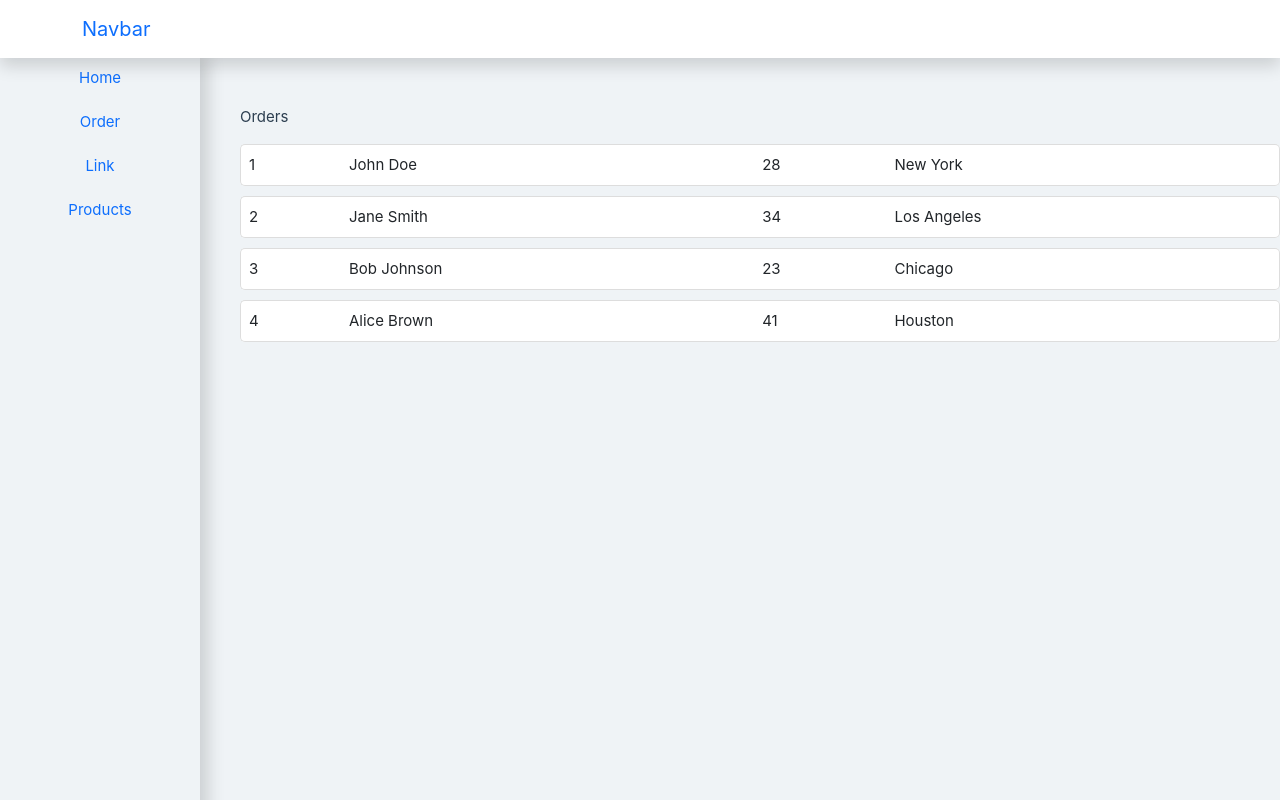
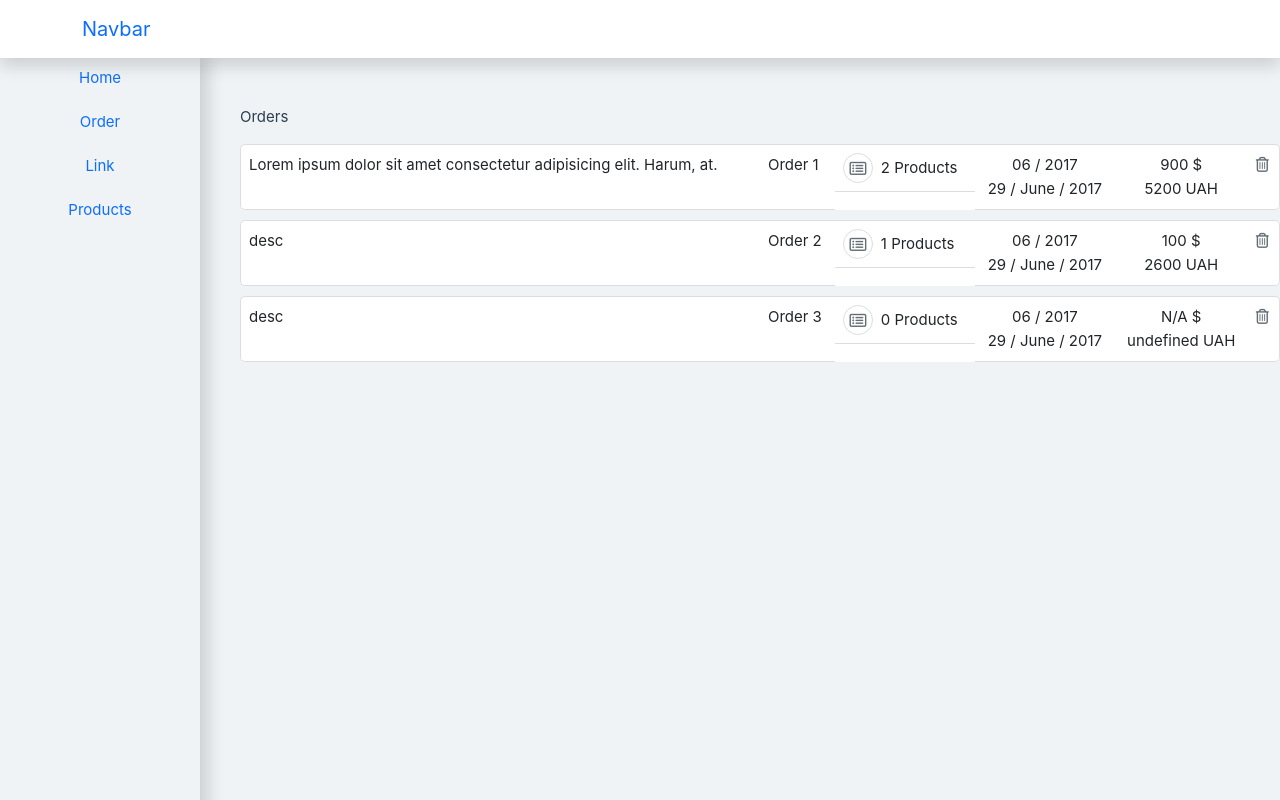
Before and after one commit to AndrewVoloshin/dZENcode_test_work, a Vue app: page /order in a window 1280 px wide. Shown: the top 800 px of the page. Built offline with nearby package versions, Linux system fonts and the light colour scheme.

Commit message:
feat:  orders functional

```diff
--- a/index.html
+++ b/index.html
@@ -1,5 +1,6 @@
 <!DOCTYPE html>
 <html lang="en">
+
 <head>
       <meta charset="UTF-8">
       <link rel="icon"
@@ -14,6 +15,9 @@
       <script src="https://cdn.jsdelivr.net/npm/bootstrap@5.0.2/dist/js/bootstrap.bundle.min.js"
               integrity="sha384-MrcW6ZMFYlzcLA8Nl+NtUVF0sA7MsXsP1UyJoMp4YLEuNSfAP+JcXn/tWtIaxVXM"
               crossorigin="anonymous"></script>
+      <script src="https://kit.fontawesome.com/dfa48c6e2c.js"
+              crossorigin="anonymous"></script>
+
 </head>
 
 <body>
--- a/package.json
+++ b/package.json
@@ -13,6 +13,7 @@
     "format": "prettier --write src/"
   },
   "dependencies": {
+    "moment": "^2.30.1",
     "pinia": "^2.1.7",
     "vue": "^3.4.29",
     "vue-router": "^4.3.3"
--- a/src/components/OrderItem.vue
+++ b/src/components/OrderItem.vue
@@ -1,25 +1,63 @@
 <script setup lang="ts">
-import { ref } from 'vue';
-
-const people = ref([
-    { name: 'John Doe', age: 28, city: 'New York' },
-    { name: 'Jane Smith', age: 34, city: 'Los Angeles' },
-    { name: 'Bob Johnson', age: 23, city: 'Chicago' },
-    { name: 'Alice Brown', age: 41, city: 'Houston' },
-]);
-</script>
-<template>
+import { ref, computed } from 'vue';
+import { orders as importedOrders, products as importedProducts } from '@/data/data.js';
+import { calculateOrderSums, countOrderProducts } from '@/utils/orderUtils';
+import { formatDate } from '@/utils/formatDate';
 
 
-    <div class=" w-10 h-10 ">
+const orders = ref(importedOrders);
+const products = ref(importedProducts);
+
+
+const orderSums = computed(() => calculateOrderSums(products.value));
+console.log(orderSums);
+
+const orderTotalProducts = computed(() => countOrderProducts(orders.value, products.value));
+console.log(orderTotalProducts.value, 'orderTotalProducts');
+
+
+function deleteOrder(index: number) {
+    orders.value.splice(index, 1);
+}
+
+</script>
+
+<template>
+    <div>
         <table class="table">
             <tbody>
-                <tr v-for="(person, index) in people"
-                    :key="index">
-                    <td>{{ index + 1 }}</td>
-                    <td>{{ person.name }}</td>
-                    <td>{{ person.age }}</td>
-                    <td>{{ person.city }}</td>
+                <tr v-for="(order, index) in orders"
+                    :key="order.id">
+                    <td>{{ order.description }}</td>
+                    <td>{{ order.title }}</td>
+
+
+                    <td class="icon-text-cell">
+                        <i class="fa-solid fa-rectangle-list icon-circle"></i>
+                        {{ orderTotalProducts[order.id]}} Products
+                    </td>
+
+                    <td>
+                        <span class="d-block text-center"> {{ formatDate(order.date).part }}</span>
+                        <span class="d-block text-center">{{ formatDate(order.date).full }}</span>
+
+                    </td>
+
+                    <td>
+                        <span class="d-block text-center">
+                            {{ (orderSums[order.id]?.USD ?? 'N/A') + ' $' }}
+                        </span>
+                        <span class="d-block text-center">
+                            {{ orderSums[order.id]?.UAH + ' UAH' || 'N/A' }}
+                        </span>
+                    </td>
+                    <td>
+                        <button @click="deleteOrder(index)"
+                                class="delete-btn">
+                            <i class="fa-regular fa-trash-can"
+                               style="color: #636d73;"></i>
+                        </button>
+                    </td>
                 </tr>
             </tbody>
         </table>
@@ -56,4 +94,21 @@ const people = ref([
         border-bottom-right-radius: 5px;
     }
 }
+
+.icon-text-cell {
+    display: flex;
+    align-items: center;
+    gap: 8px;
+}
+
+.icon-circle {
+    display: flex;
+    align-items: center;
+    justify-content: center;
+    width: 30px;
+    height: 30px;
+    border-radius: 50%;
+    border: 1px solid #ddd;
+    color: #636d73;
+}
 </style>
--- a/public/data.js
+++ b/src/data/data.js
@@ -1,9 +1,9 @@
-const orders = [
+export const orders = [
   {
     id: 1,
     title: 'Order 1',
     date: '2017-06-29 12:09:33',
-    description: 'desc',
+    description: 'Lorem ipsum dolor sit amet consectetur adipisicing elit. Harum, at.',
     get products () { return products }
   },
   {
@@ -22,7 +22,7 @@ const orders = [
   }
 ]
 
-const products = [
+export const products = [
   {
     id: 1,
     serialNumber: 1234,
@@ -60,5 +60,25 @@ const products = [
     ],
     order: 2,
     date: '2017-06-29 12:09:33'
-  }
+  },
+  {
+    id: 3,
+    serialNumber: 1234,
+    isNew: 1,
+    photo: 'pathToFile.jpg',
+    title: 'Product 1',
+    type: 'Monitors',
+    specification: 'Specification 1',
+    guarantee: {
+      start: '2017-06-29 12:09:33',
+      end: '2017-06-29 12:09:33'
+    },
+    price: [
+      {value: 800, symbol: 'USD', isDefault: 0},
+      {value: 2600, symbol: 'UAH', isDefault: 1}
+    ],
+    order: 1,
+    date: '2017-06-29 12:09:33'
+  },
+
 ]
--- /dev/null
+++ b/src/types/ordersTypes.ts
@@ -0,0 +1,40 @@
+export type Price = {
+    value: number;
+    symbol: string;
+    isDefault: number;
+};
+
+export type Product = {
+    id: number;
+    serialNumber: number;
+    isNew: number;
+    photo: string;
+    title: string;
+    type: string;
+    specification: string;
+    guarantee: {
+        start: string;
+        end: string;
+    };
+    price: Price[];
+    order: number;
+    date: string;
+};
+
+export type Order = {
+    id: number;
+    title: string;
+    date: string;
+    description: string;
+};
+
+export type OrderTotalProducts = {
+    [orderId: number]: number
+};
+
+export type OrderSums = {
+    [orderId: number]: {
+        USD: number;
+        UAH: number;
+    };
+};
--- /dev/null
+++ b/src/utils/formatDate.ts
@@ -0,0 +1,8 @@
+import moment from 'moment';
+
+export function formatDate(dateString: string): { part: string; full: string } {
+    return {
+        part: moment(dateString).format('MM / YYYY'),
+        full: moment(dateString).format('D / MMMM / YYYY')
+    };
+}
--- /dev/null
+++ b/src/utils/orderUtils.ts
@@ -0,0 +1,42 @@
+import type { Product, OrderSums, Order, OrderTotalProducts } from '@/types/ordersTypes';
+
+export function calculateOrderSums(products: Product[]): OrderSums {
+    const orderSums: OrderSums = {};
+
+    products.forEach(product => {
+        const orderId = product.order;
+
+        if (!orderSums[orderId]) {
+            orderSums[orderId] = {
+                USD: 0,
+                UAH: 0
+            };
+        }
+
+        product.price.forEach(price => {
+            if (price.symbol === 'USD') {
+                orderSums[orderId].USD += price.value;
+            } else if (price.symbol === 'UAH') {
+                orderSums[orderId].UAH += price.value;
+            }
+        });
+    });
+
+    return orderSums;
+}
+
+export function countOrderProducts(orders: Order[], products: Product[]) {
+    const countOrderProducts: OrderTotalProducts = {}
+
+    orders.forEach(order => {
+        let countProduct = 0
+
+        products.forEach(product => {
+            if (product.order === order.id) ++countProduct
+        })
+
+        countOrderProducts[order.id] = countProduct
+    });
+
+    return countOrderProducts
+}
```
Also changed, not shown: src/types/data.d.ts (added, +31 -0 lines), 1 other file (tests, documents, lock files or other folders). Lines whose indentation alone changed are shown as unchanged.
